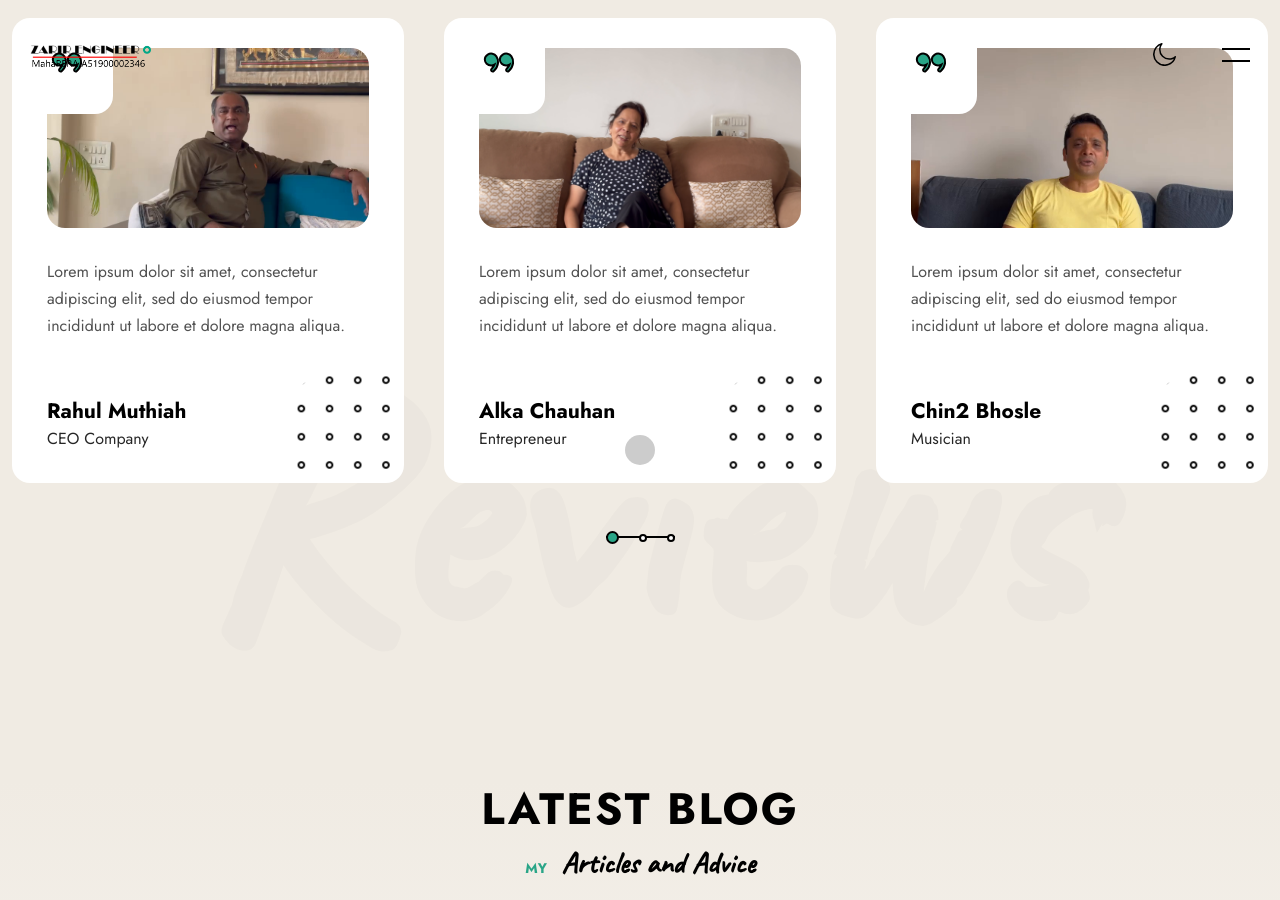
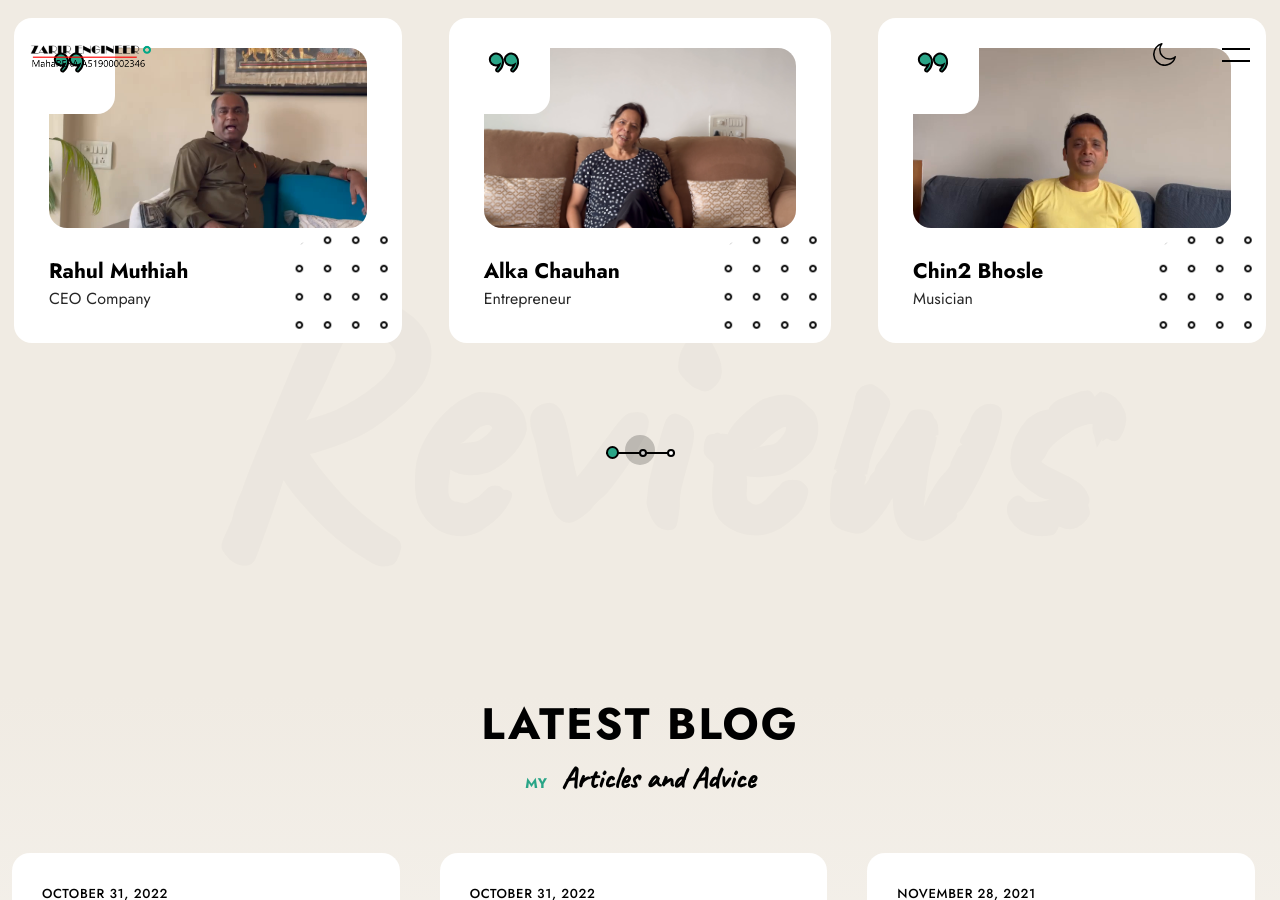
Before and after one commit to zarir-engineer/buildyourhome, a Jekyll site: the page built from index.html, in a window 1280 px wide and 900 px high, scrolled down 2070 px. Built offline with Jekyll 4.4.1, drawn with Linux system fonts in a browser that asks for light colours; the list of posts is cut into pages by our own code.

Commit message:
Update body_wrapper.html

```diff
--- a/_includes/body_wrapper.html
+++ b/_includes/body_wrapper.html
@@ -235,11 +235,11 @@
                 </svg>
               </div>
             </div>
-            <div class="text lui-text">
-              <div>
-                <p>Lorem ipsum dolor sit amet, consectetur adipiscing elit, sed do eiusmod tempor incididunt ut labore et dolore magna aliqua.</p>
-              </div>
-            </div>
+<!--            <div class="text lui-text">-->
+<!--              <div>-->
+<!--                <p>Lorem ipsum dolor sit amet, consectetur adipiscing elit, sed do eiusmod tempor incididunt ut labore et dolore magna aliqua.</p>-->
+<!--              </div>-->
+<!--            </div>-->
             <div class="info">
               <h6 class="name">
                 <span>Rahul Muthiah</span>
@@ -263,11 +263,11 @@
                 </svg>
               </div>
             </div>
-            <div class="text lui-text">
-              <div>
-                <p>Lorem ipsum dolor sit amet, consectetur adipiscing elit, sed do eiusmod tempor incididunt ut labore et dolore magna aliqua.</p>
-              </div>
-            </div>
+<!--            <div class="text lui-text">-->
+<!--              <div>-->
+<!--                <p>Lorem ipsum dolor sit amet, consectetur adipiscing elit, sed do eiusmod tempor incididunt ut labore et dolore magna aliqua.</p>-->
+<!--              </div>-->
+<!--            </div>-->
             <div class="info">
               <h6 class="name">
                 <span>Alka Chauhan</span>
@@ -291,11 +291,11 @@
                 </svg>
               </div>
             </div>
-            <div class="text lui-text">
-              <div>
-                <p>Lorem ipsum dolor sit amet, consectetur adipiscing elit, sed do eiusmod tempor incididunt ut labore et dolore magna aliqua.</p>
-              </div>
-            </div>
+<!--            <div class="text lui-text">-->
+<!--              <div>-->
+<!--                <p>Lorem ipsum dolor sit amet, consectetur adipiscing elit, sed do eiusmod tempor incididunt ut labore et dolore magna aliqua.</p>-->
+<!--              </div>-->
+<!--            </div>-->
             <div class="info">
               <h6 class="name">
                 <span>Chin2 Bhosle</span>
```
